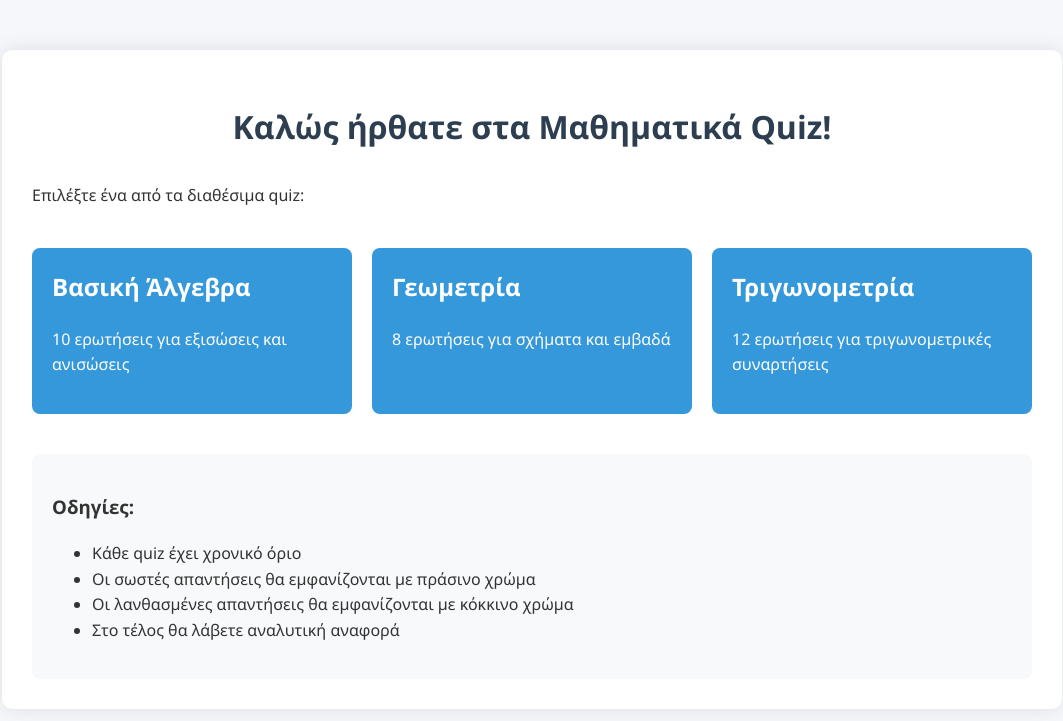
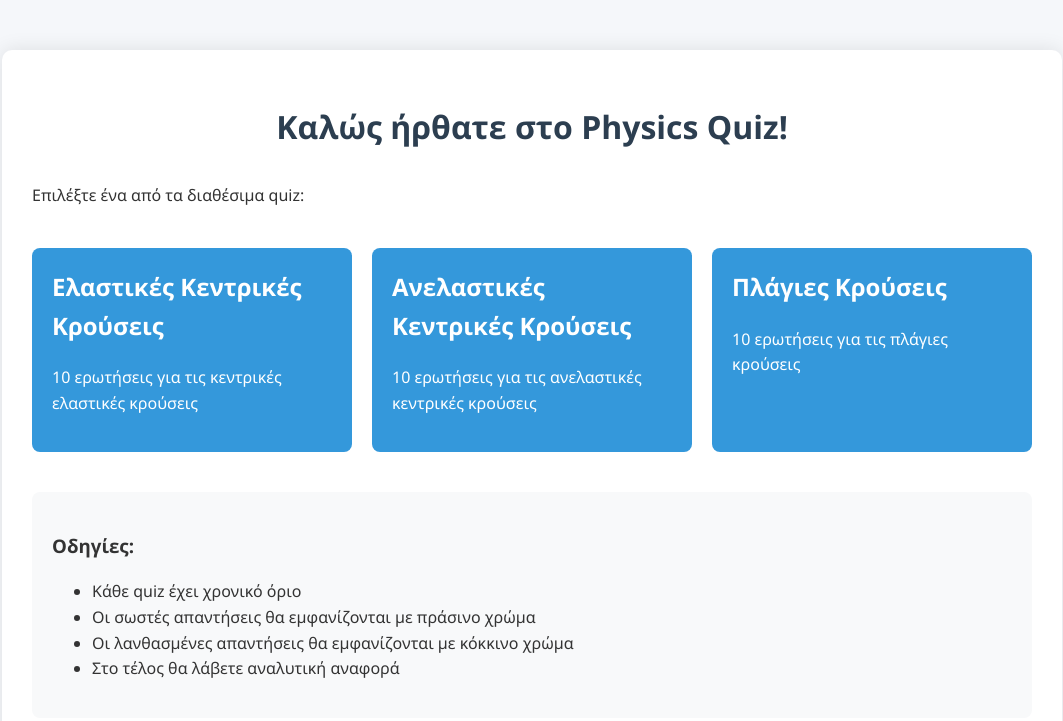
Before and after one commit to stefanoszormpas/fysiki-quizzes, a plain HTML site: page index.html in a window 1280 px wide. Shown: the whole page, without its empty margins (108-1171 px from the left). Drawn offline with Linux system fonts and the light colour scheme.

Commit message:
Update index.html

```diff
--- a/index.html
+++ b/index.html
@@ -3,28 +3,28 @@
 <head>
     <meta charset="UTF-8">
     <meta name="viewport" content="width=device-width, initial-scale=1.0">
-    <title>Εισαγωγή Μαθηματικών Quiz</title>
+    <title> Quiz Φυσικής Κτεύθυνσης Γ Λυκείου </title>
     <link rel="stylesheet" href="style.css">
 </head>
 <body>
     <div class="welcome-container">
-        <h1>Καλώς ήρθατε στα Μαθηματικά Quiz!</h1>
+        <h1>Καλώς ήρθατε στο Physics Quiz!</h1>
         <p>Επιλέξτε ένα από τα διαθέσιμα quiz:</p>
 
         <div class="quiz-list">
             <a href="quiz1.html" class="quiz-card">
-                <h2>Βασική Άλγεβρα</h2>
-                <p>10 ερωτήσεις για εξισώσεις και ανισώσεις</p>
+                <h2>Ελαστικές Κεντρικές Κρούσεις</h2>
+                <p>10 ερωτήσεις για τις κεντρικές ελαστικές κρούσεις</p>
             </a>
 
             <a href="quiz2.html" class="quiz-card">
-                <h2>Γεωμετρία</h2>
-                <p>8 ερωτήσεις για σχήματα και εμβαδά</p>
+                <h2>Ανελαστικές Κεντρικές Κρούσεις</h2>
+                <p>10 ερωτήσεις για τις ανελαστικές κεντρικές κρούσεις</p>
             </a>
 
             <a href="quiz3.html" class="quiz-card">
-                <h2>Τριγωνομετρία</h2>
-                <p>12 ερωτήσεις για τριγωνομετρικές συναρτήσεις</p>
+                <h2>Πλάγιες Κρούσεις </h2>
+                <p>10 ερωτήσεις για τις πλάγιες κρούσεις</p>
             </a>
         </div>
 
```
